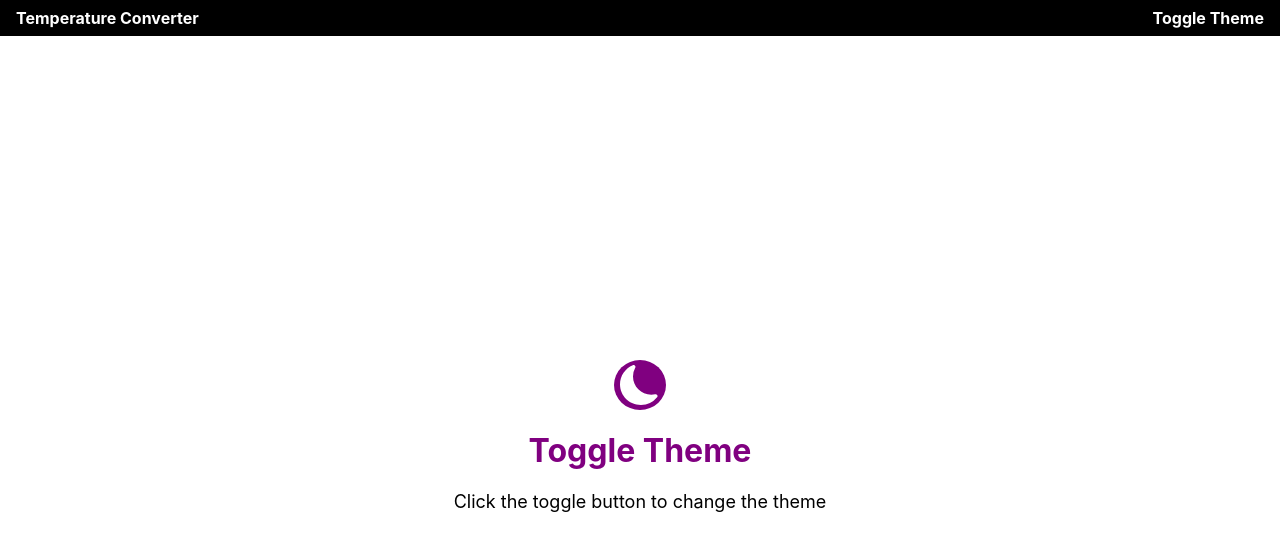
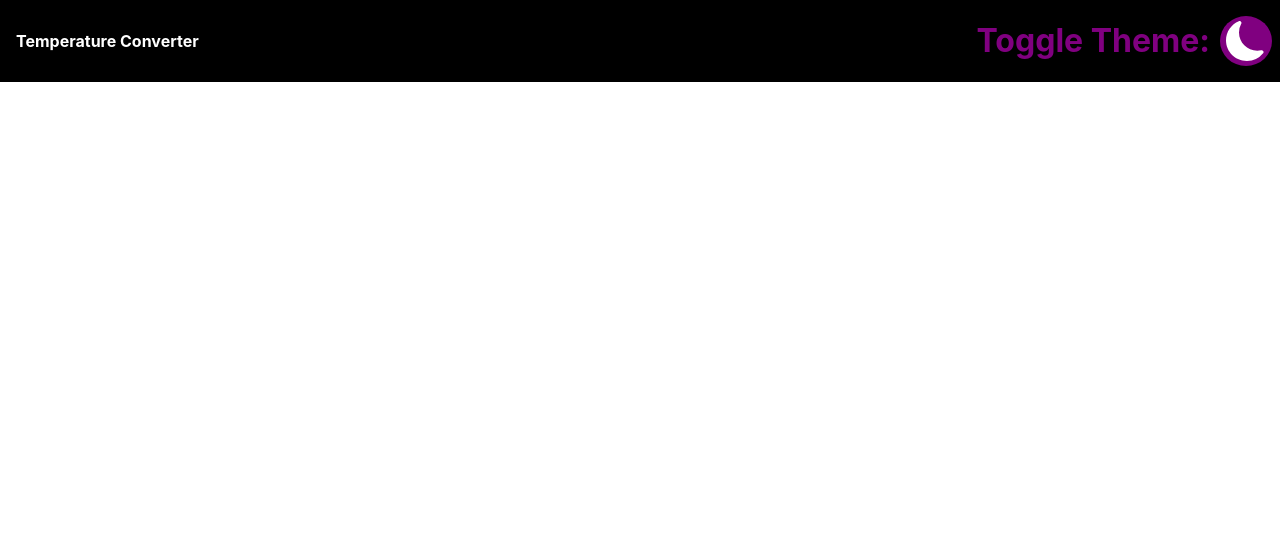
Before and after one commit to richardpbCC/temp-converter, a React (Create React App) app: page / in a window 1280 px wide. Shown: the top 550 px of the page. Built offline with nearby package versions, Linux system fonts and the light colour scheme.

Commit message:
feat: integrate theme toggle on navbar

```diff
--- a/src/App.js
+++ b/src/App.js
@@ -1,7 +1,6 @@
 import "./App.css";
 import { useState } from "react";
 import ThemeToggle from "./Components/ThemeToggle.js";
-import NavBar from "./Components/NavBar.js";
 import { ThemeProvider } from "styled-components";
 
 const lightTheme = {
@@ -26,7 +25,6 @@ function App() {
 
   return (
     <ThemeProvider theme={themes[theme]}>
-      <NavBar />
       <ThemeToggle theme={theme} setTheme={setTheme} />
     </ThemeProvider>
   );
--- a/src/Components/NavBar.js
+++ b/src/Components/NavBar.js
@@ -1,7 +1,8 @@
-import { Flex, Text, Box} from "rebass";
+import { Flex, Text, Box } from "rebass";
 
 function NavBar(props) {
   return (
+    <>
       <Flex px={2} color="white" bg="black" alignItems="center">
         <Text p={2} fontWeight="bold">
           Temperature Converter
@@ -11,6 +12,7 @@ function NavBar(props) {
           Toggle Theme
         </Text>
       </Flex>
+    </>
   );
 }
 
--- a/src/Components/ThemeToggle.js
+++ b/src/Components/ThemeToggle.js
@@ -1,4 +1,5 @@
 import styled from "styled-components";
+import { Flex, Text, Box } from "rebass";
 import { BsFillSunFill, BsFillMoonFill } from "react-icons/bs";
 
 const Page = styled.div`
@@ -36,6 +37,7 @@ const Toggle = styled.button`
 const Instruction = styled.h1`
   color: ${(props) => props.theme.titleColor};
   transition: all 0.5s ease;
+  padding-right: 10px;
 `;
 
 const Description = styled.span`
@@ -61,13 +63,25 @@ function ThemeToggle(props) {
     );
 
   return (
-    <Page>
-      <Container>
-        <Toggle onClick={toggleTheme}>{icon}</Toggle>
-        <Instruction>Toggle Theme</Instruction>
-        <Description>Click the toggle button to change the theme</Description>
-      </Container>
-    </Page>
+    <>
+      <Flex px={2} color="white" bg="black" alignItems="center">
+        <Text p={2} fontWeight="bold">
+          Temperature Converter
+        </Text>
+        <Box mx="auto" />
+        <Instruction>Toggle Theme:</Instruction>
+        <Box mx={-2} p={2}>
+          <Toggle onClick={toggleTheme}>{icon}</Toggle>
+        </Box>
+      </Flex>
+    </>
+    // <Page>
+    //   <Container>
+    //     <Toggle onClick={toggleTheme}>{icon}</Toggle>
+    //     <Instruction>Toggle Theme</Instruction>
+    //     <Description>Click the toggle button to change the theme</Description>
+    //   </Container>
+    // </Page>
   );
 }
 
```
Lines whose indentation alone changed are shown as unchanged.
